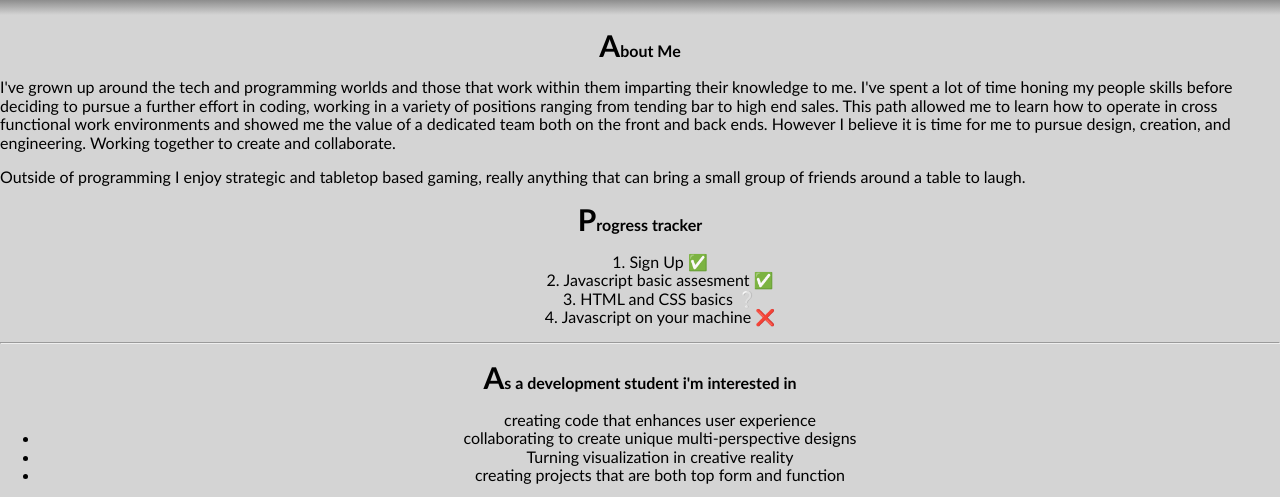
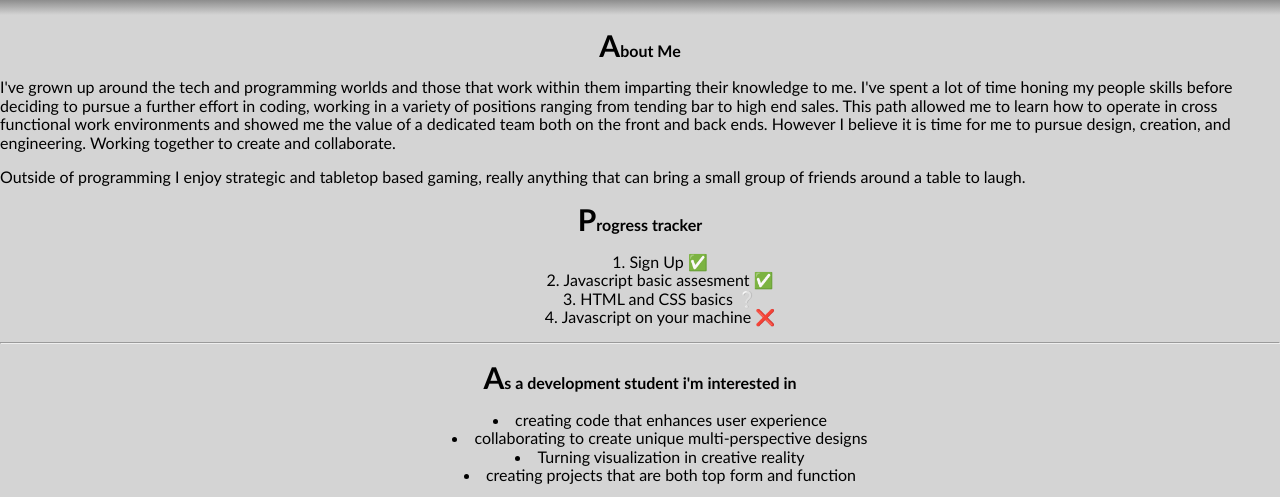
Before and after one commit to GoGetKaizex/kai-portfolio, a plain HTML site: page index.html in a window 1280 px wide. Shown: the part 562-1059 px from the top of the page. Drawn offline with nearby package versions, Linux system fonts and the light colour scheme.

Commit message:
Update index.html

```diff
--- a/index.html
+++ b/index.html
@@ -80,7 +80,7 @@ height="400" class="center">
   <!-- #########creating a new div within the section for a secondary list, this time ul#################### -->
   <div class="light-background";>
   <h3 style="text-align: center;">As a development student i'm interested in</h3>
-            <ul style="text-align: center;>
+            <ul class="light-background center-text">
               <li>creating code that enhances user experience</li>
               <li>collaborating to create unique multi-perspective designs</li>
               <li>Turning visualization in creative reality</li>
```
